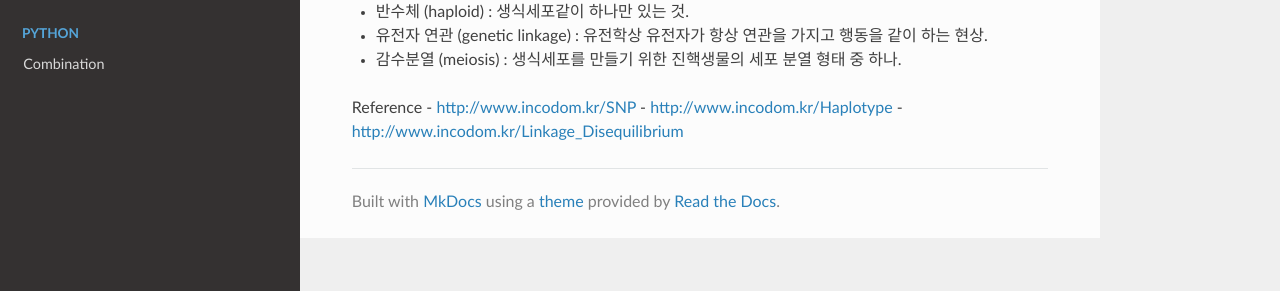
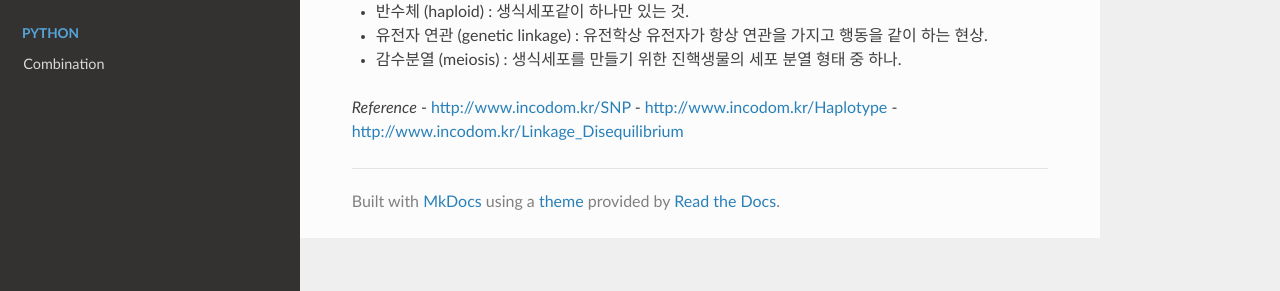
Before and after one commit to WonyoungCho/plink, an MkDocs documentation site: the page built from docs/terminology.md, in a window 1280 px wide. Shown: the part 292-583 px from the top of the page. Built offline with MkDocs 1.6.1, drawn with Linux system fonts in a browser that asks for light colours; nearby versions of some CDN libraries; old or Windows-style settings are respelled for this version of MkDocs.

```diff
--- a/docs/terminology.md
+++ b/docs/terminology.md
@@ -10,7 +10,7 @@
 - 감수분열 (meiosis) : 생식세포를 만들기 위한 진핵생물의 세포 분열 형태 중 하나.
 
 
-Reference
+*Reference*
 - <http://www.incodom.kr/SNP>
 - <http://www.incodom.kr/Haplotype>
 - <http://www.incodom.kr/Linkage_Disequilibrium>
```
